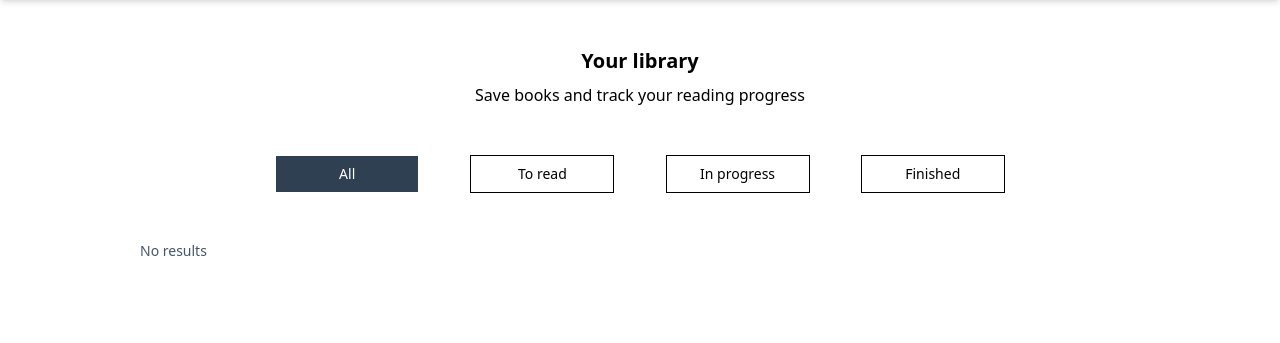
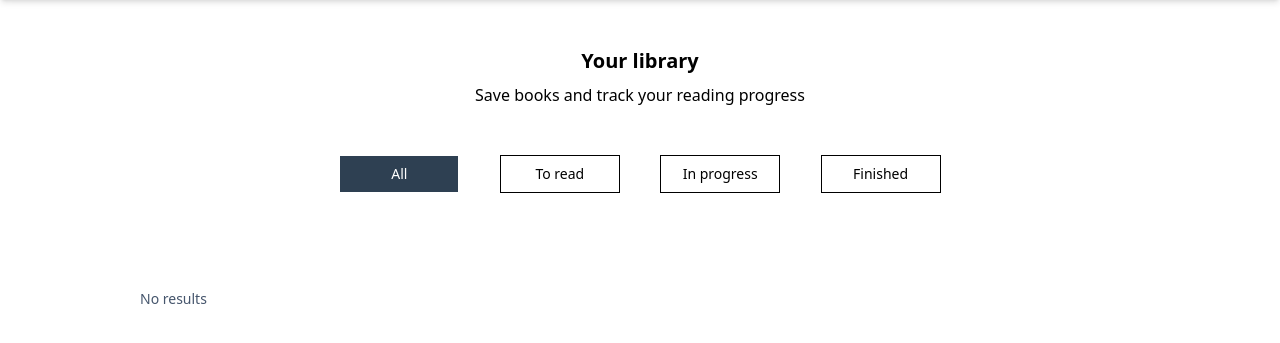
Before and after one commit to Krawieckk/BookRank, a Django app: page /library/ in a window 1280 px wide. Shown: the part 65-408 px from the top of the page. Run offline with Django 5.2, Linux system fonts and the light colour scheme; the visitor is signed in with stand-in values (Sample User, id 1); data that the repository does not hold is empty; parts of the project's set-up code (start-up, migrations or seed data) failed here and were passed over; some libraries are stand-ins or nearby versions.

Commit message:
Small interface changes

```diff
--- a/books/forms.py
+++ b/books/forms.py
@@ -10,7 +10,8 @@ class ReviewForm(ModelForm):
         widgets = {
             "rating": forms.Select(attrs={
                 "class": (
-                    "w-full border border-slate-400 bg-white px-3 py-2 text-sm focus:border-slate-600 focus:ring-0"
+                    "w-full border border-slate-400 bg-white px-3 "
+                    "py-2 text-sm focus:border-slate-600 focus:ring-0"
                 )
             }),
             "review_text": forms.Textarea(attrs={
--- a/books/templates/books/partials/explore_main.html
+++ b/books/templates/books/partials/explore_main.html
@@ -84,8 +84,6 @@
 </div>
 
 </div>
-
-
       <div class="mb-6 flex flex-wrap items-center justify-between gap-4">
         <div class="text-sm lg:text-base">
           Showing [<span class="font-medium">{{ page_obj.paginator.count|intcomma }}</span>] results
@@ -121,6 +119,6 @@
         </div>
       </div>
 
-      <div id="results">
+      <div id="results" class="">
         {% include "books/partials/_results.html" %}
       </div>
--- a/books/templates/books/partials/library_books.html
+++ b/books/templates/books/partials/library_books.html
@@ -56,7 +56,7 @@
                         hx-target="#library-content"
                         hx-swap="innerHTML"
                         hx-confirm="Are you sure you want to delete '{{entry.book.title}}' from your library?"
-                        class="text-red-500 hover:text-red-700 text-xs font-semibold px-2 py-1">
+                        class="text-red-500 hover:text-red-700 text-xs font-semibold px-2 py-1 cursor-pointer">
                     Delete
                 </button>
             </div>
--- a/books/templates/books/partials/library_content.html
+++ b/books/templates/books/partials/library_content.html
@@ -3,10 +3,10 @@
         <p class="text-center">Save books and track your reading progress</p>
 </section>
 
-<section class="w-full grid place-items-center grid-cols-2 gap-4 sm:flex sm:flex-row items-center text-sm sm:text-base sm:justify-evenly max-w-[320px] sm:max-w-[800px] filter-buttons">
+<section class="w-full grid place-items-center grid-cols-4 gap-1 sm:gap-4 sm:flex sm:flex-row items-center text-sm sm:text-base sm:justify-evenly max-w-[450px] sm:max-w-[650px] filter-buttons">
     {% include 'books/partials/library_filters.html' %}
 </section>
 
-<section id="book-list" class="w-full flex flex-col items-center justify-center">
+<section id="book-list" class="w-full flex flex-col items-center justify-center pt-4 mt-8">
      {% include 'books/partials/library_results.html' %}
 </section>
--- a/books/templates/books/partials/library_filters.html
+++ b/books/templates/books/partials/library_filters.html
@@ -4,25 +4,25 @@
         hx-swap="innerHTML"
         hx-push-url="true"
         hx-disabled-elt="this"
-        class="cursor-pointer text-xs md:text-sm w-24 sm:w-36 py-2 border {% if active_filter == 'all' %}bg-[#2e4052] text-white active{% endif %}">All</button>
+        class="cursor-pointer text-xs md:text-sm w-full sm:w-24 sm:w-30 py-2 border {% if active_filter == 'all' %}bg-[#2e4052] text-white active{% else %}hover:bg-[#f3f4f6] transition-colors{% endif %}">All</button>
 
 <button hx-get="{% url 'library' %}?filter=to_read"
         hx-target="#library-content"
         hx-swap="innerHTML"
         hx-push-url="true"
         hx-disabled-elt="this"
-        class="cursor-pointer text-xs md:text-sm w-24 sm:w-36 py-2 border {% if active_filter == 'to_read' %}bg-[#2e4052] text-white active{% endif %}">To read</button>
+        class="cursor-pointer text-xs md:text-sm w-full sm:w-24 sm:w-30 py-2 border {% if active_filter == 'to_read' %}bg-[#2e4052] text-white active{% else %}hover:bg-[#f3f4f6] transition-colors{% endif %}">To read</button>
 
 <button hx-get="{% url 'library' %}?filter=in_progress"
         hx-target="#library-content"
         hx-swap="innerHTML"
         hx-push-url="true"
         hx-disabled-elt="this"
-        class="cursor-pointer text-xs md:text-sm w-24 sm:w-36 py-2 border {% if active_filter == 'in_progress' %}bg-[#2e4052] text-white active{% endif %}">In progress</button>
+        class="cursor-pointer text-xs md:text-sm w-full sm:w-24 sm:w-30 py-2 border {% if active_filter == 'in_progress' %}bg-[#2e4052] text-white active{% else %}hover:bg-[#f3f4f6] transition-colors{% endif %}">In progress</button>
 
 <button hx-get="{% url 'library' %}?filter=finished"
         hx-target="#library-content"
         hx-swap="innerHTML"
         hx-push-url="true"
         hx-disabled-elt="this"
-        class="cursor-pointer text-xs md:text-sm w-24 sm:w-36 py-2 border {% if active_filter == 'finished' %}bg-[#2e4052] text-white active{% endif %}">Finished</button>
+        class="cursor-pointer text-xs md:text-sm w-full sm:w-24 sm:w-30 py-2 border {% if active_filter == 'finished' %}bg-[#2e4052] text-white active{% else %}hover:bg-[#f3f4f6] transition-colors{% endif %}">Finished</button>
--- a/books/templates/books/partials/library_results.html
+++ b/books/templates/books/partials/library_results.html
@@ -3,9 +3,9 @@
 
   {% for entry in user_library %}
 
-    <article class="flex flex-col sm:flex-row gap-5 border-b-1 border-slate-300 hover:bg-slate-50 pb-5">
-      <a href="{% url 'book_page' entry.book.id %}" class="block w-full flex gap-5 hover:bg-slate-50">
-        <div class="w-20 h-30 md:h-40 md:w-28 shrink-0 overflow-hidden border border-slate-200 bg-slate-50 ">
+    <article class="flex flex-col sm:flex-row gap-5 border-b-1 border-slate-300 pb-5">
+      <a href="{% url 'book_page' entry.book.id %}" class="block w-full flex gap-5 hover:bg-[#f3f4f6] sm:mr-12 transition-colors">
+        <div class="w-20 h-30 md:h-40 md:w-28 shrink-0 overflow-hidden border border-slate-200 bg-[#f3f4f6] ">
         {% if entry.book.cover_image %}
           <img src="{{ entry.book.cover_image.url }}"
                alt="cover image of: {{ entry.book.title|truncatewords:10 }}..."
@@ -41,14 +41,14 @@
       </div>
       </a>
 
-    <div class="flex flex-col items-center gap-2 flex-shrink-0 w-full justify-center sm:w-max">
+    <div class="flex flex-col items-start sm:items-center gap-2 flex-shrink-0 w-full justify-center sm:w-max">
 
-        <div class="flex flex-wrap sm:flex-col gap-2 flex-grow sm:flex-grow-0 ml-12">
+        <div class="flex flex-wrap sm:flex-col gap-2 flex-grow sm:flex-grow-0">
             <button hx-post="{% url 'update_library_status' entry_id=entry.id new_status='to_read' %}?filter={{ active_filter }}"
                     hx-target="#library-content"
                     hx-swap="innerHTML"
                     hx-disabled-elt="this"
-                    class="cursor-pointer w-20 md:w-28 px-1 sm:px-2 py-2 text-xs font-medium border border-slate-800 transition-colors {% if entry.reading_status == 'to_read' %}bg-slate-800 text-white active font-semibold{% else %}bg-white{% endif %}">
+                    class="cursor-pointer w-20 md:w-28 px-1 sm:px-2 py-2 text-xs font-medium border border-[#2e4052] transition-colors {% if entry.reading_status == 'to_read' %}bg-[#2e4052] text-white active{% else %}bg-white hover:bg-[#f3f4f6]{% endif %}">
                 To read
             </button>
 
@@ -56,7 +56,7 @@
                     hx-target="#library-content"
                     hx-swap="innerHTML"
                     hx-disabled-elt="this"
-                    class="cursor-pointer w-20 md:w-28 px-1 sm:px-2 py-2 text-xs font-medium border border-slate-800 transition-colors {% if entry.reading_status == 'in_progress' %}bg-slate-800 text-white active font-semibold{% else %}bg-white{% endif %}">
+                    class="cursor-pointer w-20 md:w-28 px-1 sm:px-2 py-2 text-xs font-medium border border-[#2e4052] transition-colors {% if entry.reading_status == 'in_progress' %}bg-[#2e4052] text-white active{% else %}bg-white hover:bg-[#f3f4f6]{% endif %}">
                 In progress
             </button>
 
@@ -64,7 +64,7 @@
                     hx-target="#library-content"
                     hx-swap="innerHTML"
                     hx-disabled-elt="this"
-                    class="cursor-pointer w-20 md:w-28 px-1 sm:px-2 py-2 text-xs font-medium border border-slate-800 transition-colors {% if entry.reading_status == 'finished' %}bg-slate-800 text-white active font-semibold{% else %}bg-white{% endif %}">
+                    class="cursor-pointer w-20 md:w-28 px-1 sm:px-2 py-2 text-xs font-medium border border-[#2e4052] transition-colors {% if entry.reading_status == 'finished' %}bg-[#2e4052] text-white active{% else %}bg-white hover:bg-[#f3f4f6]{% endif %}">
                 Finished
             </button>
         </div>
@@ -73,7 +73,7 @@
                 hx-target="#library-content"
                 hx-swap="innerHTML"
                 hx-confirm="Are you sure you want to delete '{{entry.book.title}}' from your library?"
-                class="text-red-500 hover:text-red-700 text-xs font-semibold px-2 py-1">
+                class="text-red-500 hover:text-red-700 text-xs font-semibold px-2 py-1 cursor-pointer">
             Delete
         </button>
     </div>
--- a/books/templates/books/partials/review_form.html
+++ b/books/templates/books/partials/review_form.html
@@ -37,7 +37,7 @@
         <div>
             <button
             type="submit"
-            class="inline-flex items-center justify-center bg-[#2e4052] px-6 py-2 text-sm font-medium text-white shadow focus:outline-none focus:ring-2 focus:ring-slate-400"
+            class="inline-flex items-center justify-center bg-[#2e4052] px-6 py-2 text-sm font-medium text-white focus:outline-none focus:ring-2 focus:ring-slate-400 cursor-pointer"
             >
             Publish
             </button>
--- a/books/templates/books/partials/single_review.html
+++ b/books/templates/books/partials/single_review.html
@@ -27,7 +27,7 @@
             hx-confirm="Are you sure you want to delete this review? {{ review.user }}: {{review.review_text}}"
             hx-swap="outerHTML"
             hx-disabled-elt="this"
-            class="text-red-600 border-b-1 border-[#e67067]">
+            class="text-red-600 border-b-1 border-[#e67067] cursor-pointer">
            Delete</button>
         {% endif %}
     </div>
@@ -49,7 +49,7 @@
 
             <button
             type="button"
-            class="review-toggle mt-2 text-xs lg:text-base  hover:text-gray-900 underline hidden"
+            class="review-toggle mt-2 text-xs lg:text-base  hover:text-gray-900 underline hidden cursor-pointer"
             aria-expanded="false"
             >
             Show more
--- a/static/dist/styles.css
+++ b/static/dist/styles.css
@@ -497,14 +512,26 @@
   .max-w-\[350px\] {
     max-width: 350px;
   }
+  .max-w-\[450px\] {
+    max-width: 450px;
+  }
+  .max-w-\[500px\%\] {
+    max-width: 500px%;
+  }
   .max-w-\[500px\] {
     max-width: 500px;
   }
+  .max-w-\[550px\] {
+    max-width: 550px;
+  }
   .max-w-\[600px\] {
     max-width: 600px;
   }
   .max-w-\[650px\] {
     max-width: 650px;
+  }
+  .max-w-\[800px\] {
+    max-width: 800px;
   }
   .max-w-\[1000px\] {
     max-width: 1000px;
@@ -553,11 +580,17 @@
   .resize {
     resize: both;
   }
+  .grid-cols-1 {
+    grid-template-columns: repeat(1, minmax(0, 1fr));
+  }
   .grid-cols-2 {
     grid-template-columns: repeat(2, minmax(0, 1fr));
   }
   .grid-cols-3 {
     grid-template-columns: repeat(3, minmax(0, 1fr));
+  }
+  .grid-cols-4 {
+    grid-template-columns: repeat(4, minmax(0, 1fr));
   }
   .flex-col {
     flex-direction: column;
@@ -1157,6 +1180,20 @@
     &:hover {
       @media (hover: hover) {
         cursor: pointer;
+      }
+    }
+  }
+  .hover\:bg-\[\#2e4052\] {
+    &:hover {
+      @media (hover: hover) {
+        background-color: #2e4052;
+      }
+    }
+  }
+  .hover\:bg-\[\#f3f4f6\] {
+    &:hover {
+      @media (hover: hover) {
+        background-color: #f3f4f6;
       }
     }
   }
@@ -1385,6 +1448,16 @@
       height: calc(var(--spacing) * 44);
     }
   }
+  .sm\:w-24 {
+    @media (width >= 40rem) {
+      width: calc(var(--spacing) * 24);
+    }
+  }
+  .sm\:w-30 {
+    @media (width >= 40rem) {
+      width: calc(var(--spacing) * 30);
+    }
+  }
   .sm\:w-32 {
     @media (width >= 40rem) {
       width: calc(var(--spacing) * 32);
@@ -1410,6 +1483,16 @@
       max-width: 350px;
     }
   }
+  .sm\:max-w-\[650px\] {
+    @media (width >= 40rem) {
+      max-width: 650px;
+    }
+  }
+  .sm\:max-w-\[700px\] {
+    @media (width >= 40rem) {
+      max-width: 700px;
+    }
+  }
   .sm\:max-w-\[800px\] {
     @media (width >= 40rem) {
       max-width: 800px;
--- a/templates/navbar.html
+++ b/templates/navbar.html
@@ -13,9 +13,9 @@
 
     <div class="hidden sm:flex items-center gap-8">
       <ul class="flex items-center gap-8">
-        <li><a href="{% url 'top_rated' %}" class="hover:opacity-75">Top rated</a></li>
-        <li><a href="{% url 'best_authors' %}" class="hover:opacity-75">Best authors</a></li>
-        <li><a href="{% url 'explore' %}" class="hover:opacity-75">Explore</a></li>
+        <li><a href="{% url 'top_rated' %}" class="hover:opacity-75 transition-opacity">Top rated</a></li>
+        <li><a href="{% url 'best_authors' %}" class="hover:opacity-75 transition-opacity">Best authors</a></li>
+        <li><a href="{% url 'explore' %}" class="hover:opacity-75 transition-opacity">Explore</a></li>
 
         {% if user.is_authenticated %}
           <li class="relative">
```
Also changed, not shown: other parts of static/dist/styles.css (+68 -17 lines), books/templates/books/book_page.html (+5 -5 lines).
